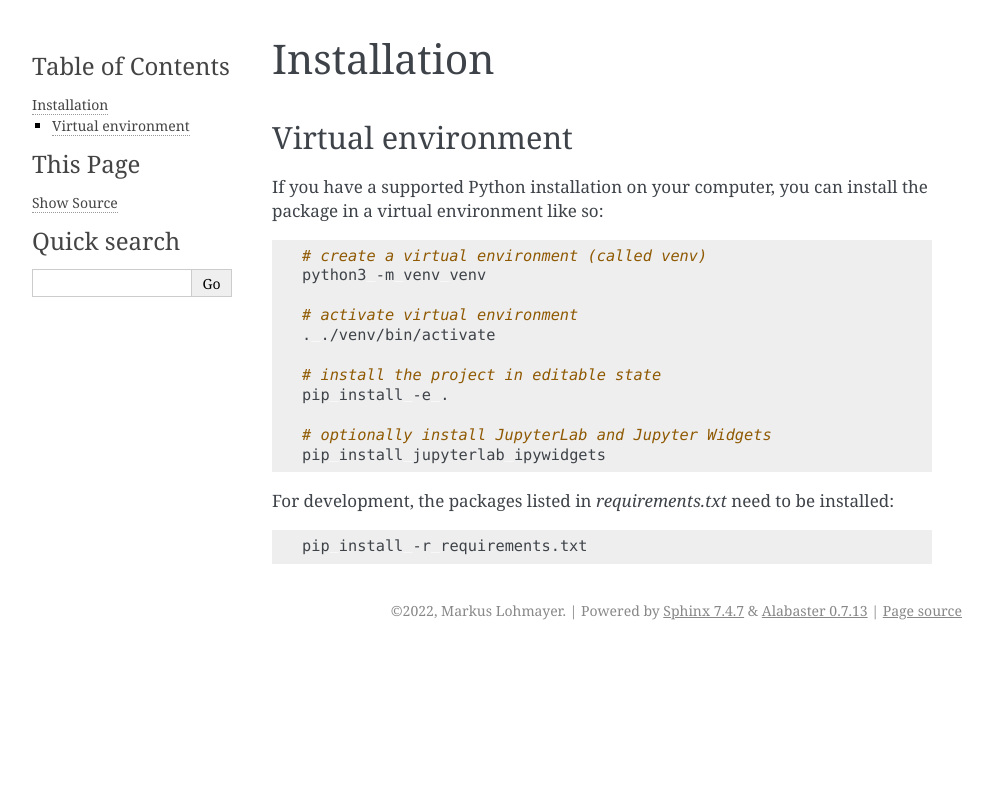
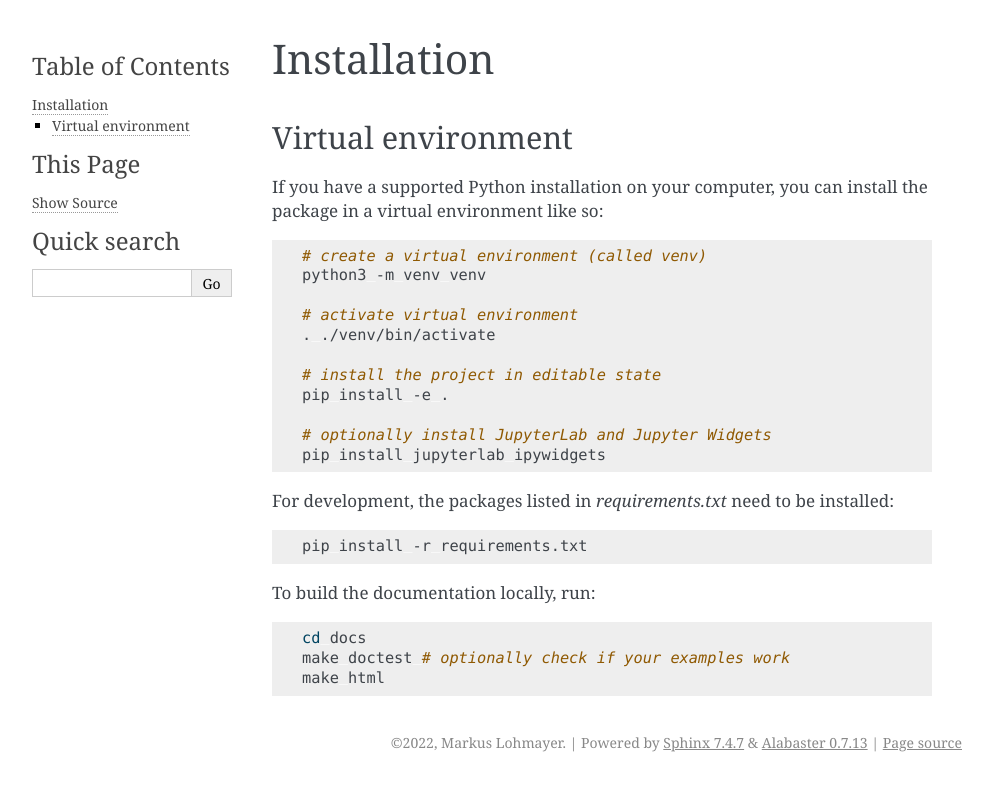
Before and after one commit to THREAD-3-2/example_gni_project, a Sphinx documentation site: the page built from docs/installation.rst, in a window 1280 px wide. Shown: the top 791 px of the page, without its empty margins (148-1140 px from the left). Built offline with Sphinx 7.4.7, drawn with Linux system fonts in a browser that asks for light colours.

Commit message:
add MATLAB example, add more commments

```diff
--- a/docs/conf.py
+++ b/docs/conf.py
@@ -31,10 +31,21 @@
 # extensions coming with Sphinx (named 'sphinx.ext.*') or your custom
 # ones.
 extensions = [
+    # automatically check that examples work with `make doctest`
     'sphinx.ext.doctest',
+    # automatically extract in-line documentation from your (Python) code
     'sphinx.ext.autodoc',
     'sphinx.ext.napoleon',
+    # add ability to automatically extract in-line documentation from MATLAB code
+    'sphinxcontrib.matlab',
 ]
+
+# specify the source folder of the MATLAB code
+# For a pure MATLAB project, you probably want to use `src` as the name.
+matlab_src_dir = "../matlab_src/"
+# For a pure MATLAB project, you can specify `mat` as the primary domain to save some typing,
+# e.g. `autoclass` instead of `mat:autoclass` (see matlab.rst file).
+# primary_domain = 'mat'
 
 # Add any paths that contain templates here, relative to this directory.
 templates_path = ['_templates']
--- a/docs/index.rst
+++ b/docs/index.rst
@@ -32,6 +32,7 @@
    integrators
    plotting
    convergence
+   matlab
    :maxdepth: 2
 
 
--- a/docs/installation.rst
+++ b/docs/installation.rst
@@ -30,3 +30,12 @@
 .. code-block:: bash
 
     pip install -r requirements.txt
+
+
+To build the documentation locally, run:
+
+.. code-block:: bash
+
+    cd docs
+    make doctest # optionally check if your examples work
+    make html
```
Also changed, not shown: docs/matlab.rst (added, +26 -0 lines), requirements.txt (+12 -2 lines), 1 other file.
